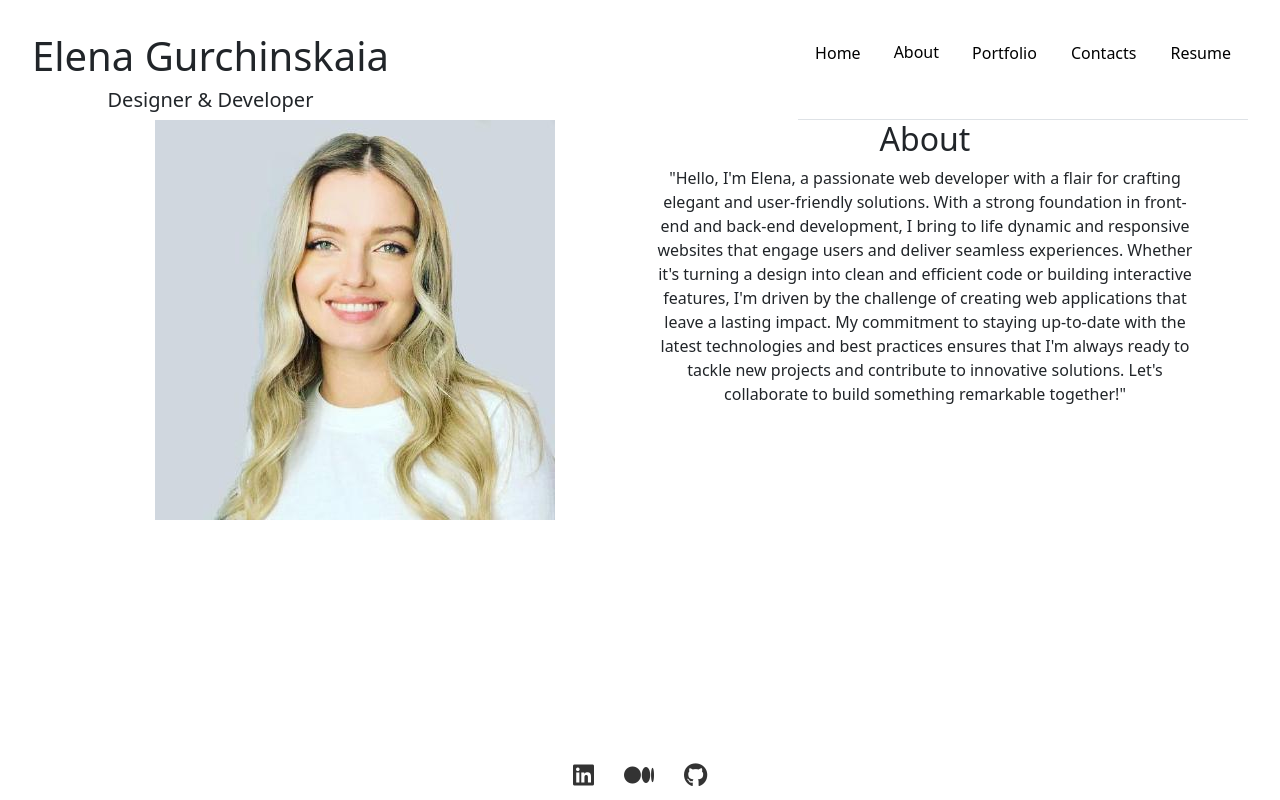
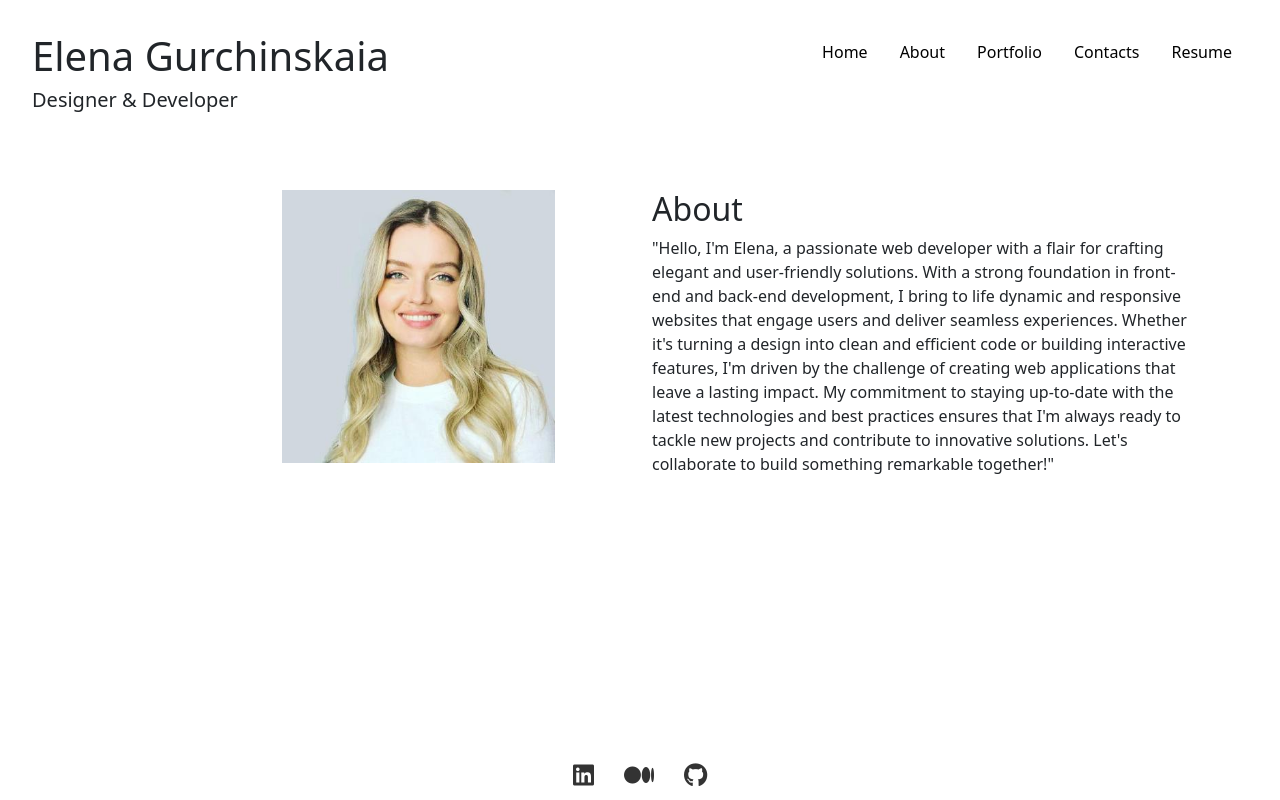
Before and after one commit to elenagurchinskaia/eg-react-portfolio, a React (Vite) app: page /about in a window 1280 px wide. Built offline with nearby package versions, Linux system fonts and the light colour scheme.

Commit message:
styled about page

```diff
--- a/src/components/Header.jsx
+++ b/src/components/Header.jsx
@@ -1,4 +1,5 @@
 import Navbar from "./Navbar";
+import "../styles/header.css";
 
 export default function Header() {
   return (
--- a/src/components/Navbar.jsx
+++ b/src/components/Navbar.jsx
@@ -21,7 +21,7 @@ function Navbar() {
   };
 
   return (
-    <ul className="nav nav-tabs">
+    <ul className="nav">
       <li className="nav-item">
         <Link
           to="/"
@@ -65,6 +65,7 @@ function Navbar() {
           <span>Contacts</span>
         </Link>
       </li>
+
       <li className="nav-item">
         <Link
           to="/resume"
--- a/src/pages/About.jsx
+++ b/src/pages/About.jsx
@@ -1,4 +1,5 @@
 import aboutImage from "../assets/images/avatar.jpeg";
+import "../styles/about.css";
 
 function About() {
   return (
--- /dev/null
+++ b/src/styles/About.css
@@ -0,0 +1,9 @@
+.col-md-6 {
+  text-align: left;
+  padding-top: 70px;
+}
+
+.about-image {
+  width: 50%;
+  margin-left: 200px;
+}
--- /dev/null
+++ b/src/styles/Header.css
@@ -0,0 +1,7 @@
+header {
+  border-bottom: none;
+}
+
+.header {
+  text-align: left;
+}
--- a/src/styles/Navbar.css
+++ b/src/styles/Navbar.css
@@ -5,7 +5,3 @@
 .nav-link {
   color: black;
 }
-
-.active {
-  color: red;
-}
```
